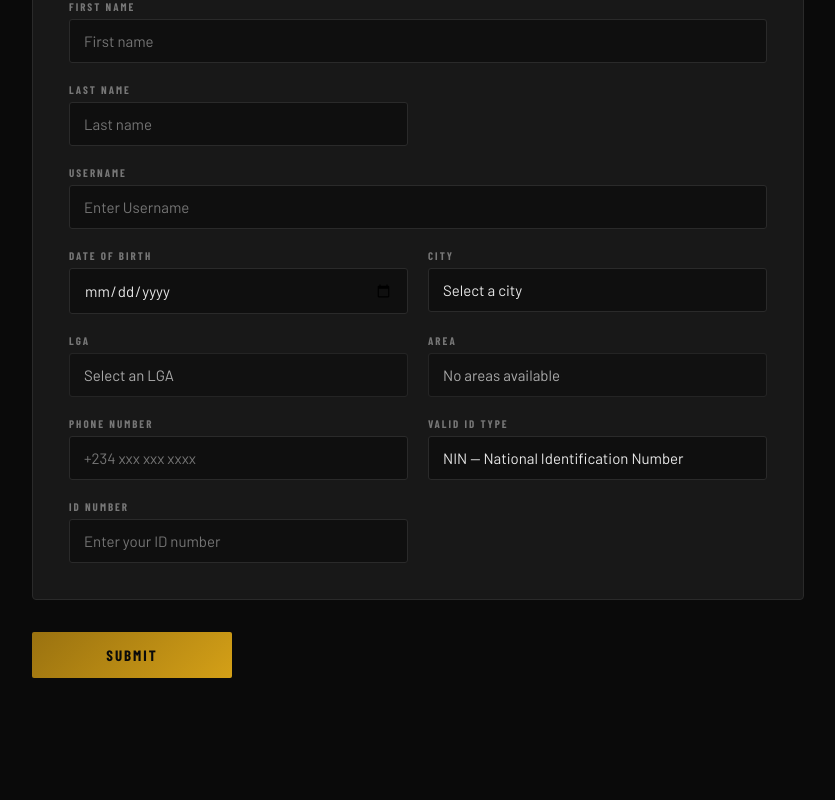
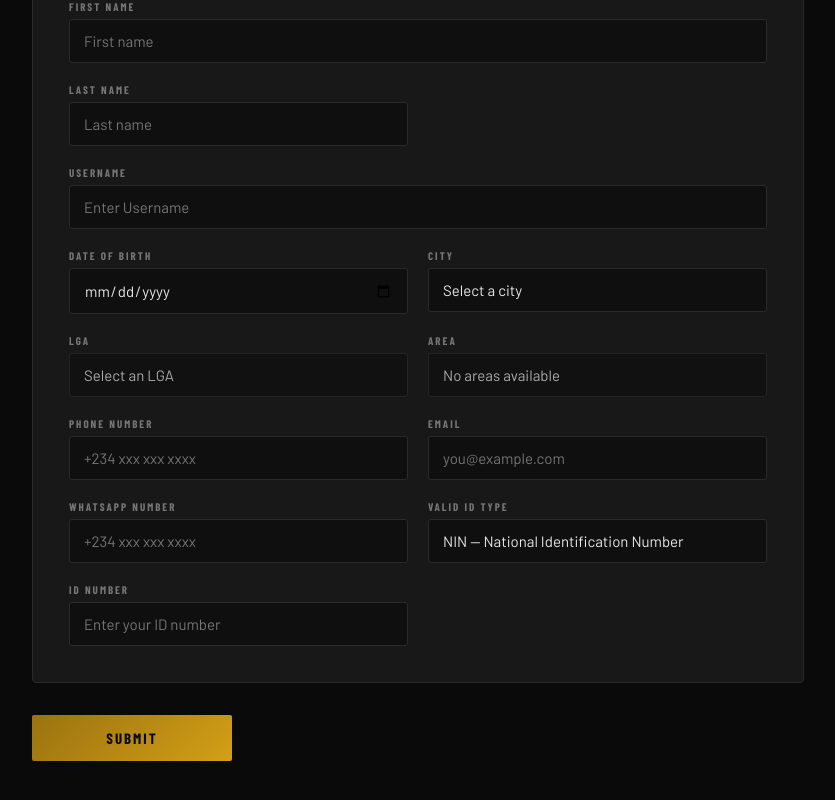
Before and after one commit to chuksdsilent/content-seasons-of-legend, a React (Vite) app: page / in a window 1280 px wide. Shown: the part 550-1350 px from the top of the page, without its empty margins (222-1057 px from the left). Before the commit the page ends 1307 px from the top, so only its background shows below. Built offline with nearby package versions, Linux system fonts and the light colour scheme; a web font is replaced by a local one.

Commit message:
Initial commit

```diff
--- a/src/components/StepProfile.jsx
+++ b/src/components/StepProfile.jsx
@@ -100,6 +100,23 @@ export default function StepProfile({ form, errors, set, cities, lgas, areas })
             onChange={e => set('phoneNumber', e.target.value)}
           />
         </Field>
+        <Field label="Email" error={errors.email}>
+          <input
+            type="email"
+            className={errors.email ? 'error' : ''}
+            placeholder="you@example.com"
+            value={form.email}
+            onChange={e => set('email', e.target.value)}
+          />
+        </Field>
+        <Field label="WhatsApp Number" error={errors.whatsapp}>
+          <input
+            className={errors.whatsapp ? 'error' : ''}
+            placeholder="+234 xxx xxx xxxx"
+            value={form.whatsapp}
+            onChange={e => set('whatsapp', e.target.value)}
+          />
+        </Field>
         <Field label="Valid ID Type">
           <select value={form.idType} onChange={e => set('idType', e.target.value)}>
             <option value="NIN">NIN — National Identification Number</option>
```
